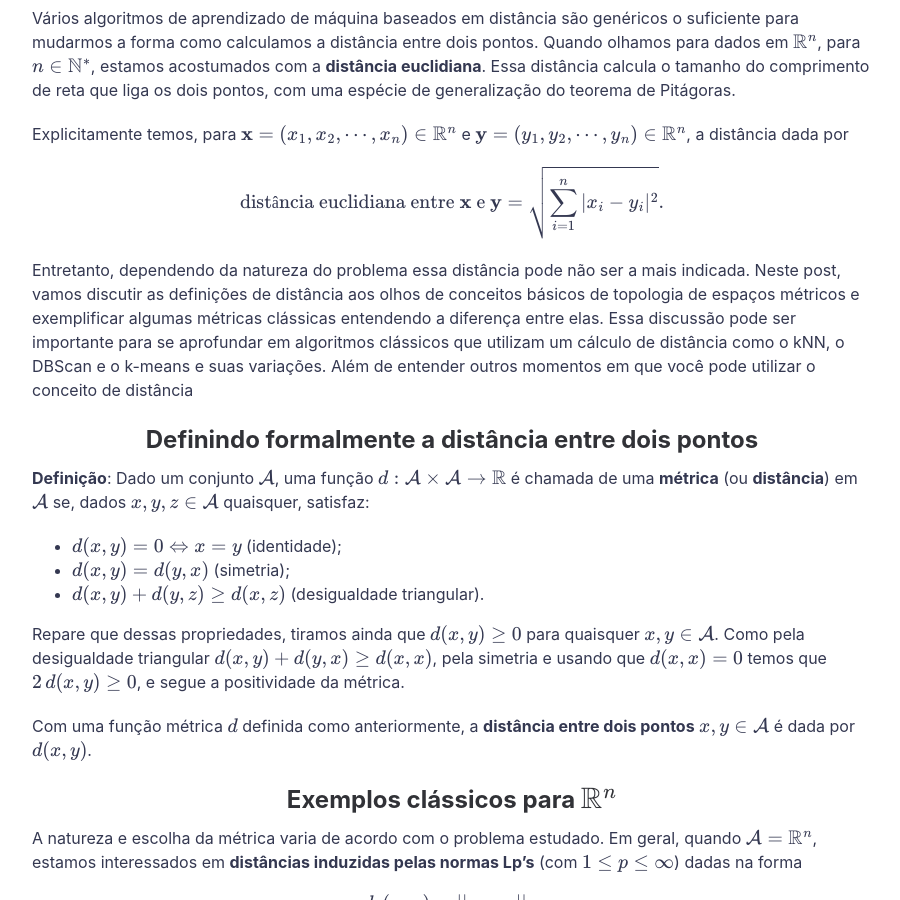
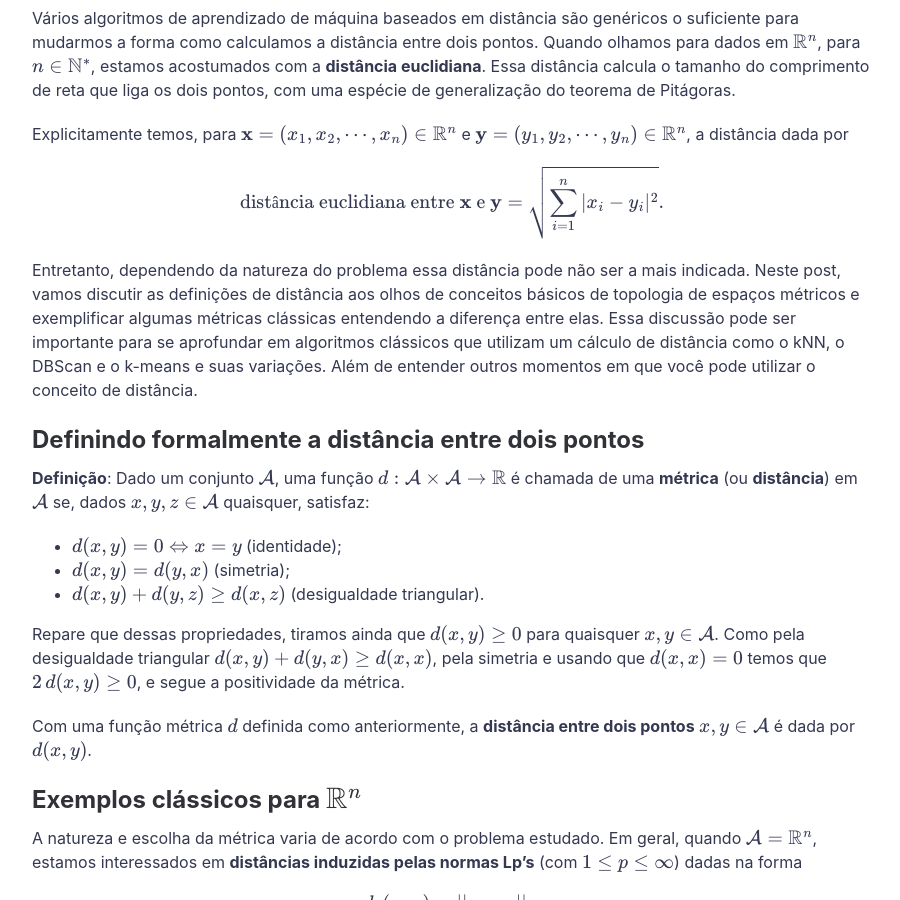
Before and after one commit to vitaliset/vitaliset.github.io, a Jekyll site: the page built from _posts/2020-07-19-distancia.md, in a window 1280 px wide and 900 px high, scrolled down 974 px. Shown: the whole window, without its empty margins (188-1088 px from the left). Built offline with Jekyll 4.4.1, drawn with Linux system fonts in a browser that asks for light colours; formulas are drawn with MathJax 3; a script that is not in the unit is left out.

```diff
--- a/_posts/2020-07-19-distancia.md
+++ b/_posts/2020-07-19-distancia.md
@@ -31,9 +31,9 @@ $$
 \end{equation*}
 $$
 
-Entretanto, dependendo da natureza do problema essa distância pode não ser a mais indicada. Neste post, vamos discutir as definições de distância aos olhos de conceitos básicos de topologia de espaços métricos e exemplificar algumas métricas clássicas entendendo a diferença entre elas. Essa discussão pode ser importante para se aprofundar em algoritmos clássicos que utilizam um cálculo de distância como o kNN, o DBScan e o k-means e suas variações. Além de entender outros momentos em que você pode utilizar o conceito de distância
+Entretanto, dependendo da natureza do problema essa distância pode não ser a mais indicada. Neste post, vamos discutir as definições de distância aos olhos de conceitos básicos de topologia de espaços métricos e exemplificar algumas métricas clássicas entendendo a diferença entre elas. Essa discussão pode ser importante para se aprofundar em algoritmos clássicos que utilizam um cálculo de distância como o kNN, o DBScan e o k-means e suas variações. Além de entender outros momentos em que você pode utilizar o conceito de distância.
 
-##  <center>Definindo formalmente a distância entre dois pontos</center>
+##  Definindo formalmente a distância entre dois pontos
 
 **Definição**: Dado um conjunto $\mathcal{A}$, uma função $d:\mathcal{A}\times\mathcal{A}\to \mathbb{R}$ é chamada de uma **métrica** (ou **distância**) em $\mathcal{A}$ se, dados $x,y,z\in\mathcal{A}$ quaisquer, satisfaz:
 
@@ -45,7 +45,7 @@ Repare que dessas propriedades, tiramos ainda que $d(x,y)\geq 0$ para quaisquer
 
 Com uma função métrica $d$ definida como anteriormente, a **distância entre dois pontos** $x,y\in \mathcal{A}$ é dada por $d(x,y)$.
 
-##  <center>Exemplos clássicos para $\mathbb{R}^n$</center>
+##  Exemplos clássicos para $\mathbb{R}^n$
 
 
 A natureza e escolha da métrica varia de acordo com o problema estudado. Em geral, quando $\mathcal{A}=\mathbb{R}^n$, estamos interessados em **distâncias induzidas pelas normas Lp's** (com $1\leq p \leq \infty$) dadas na forma
@@ -77,7 +77,7 @@ $$
 
 A métrica $d_\infty$ é também conhecida como **distância de Chebyshev**. Um outro nome clássico para a métrica $d_1$ é **distância de Manhattan**.
 
-###  <center>Diferentes bolas do $\mathbb{R}^n$</center>
+###  Diferentes bolas do $\mathbb{R}^n$
 
 Para ilustrar como essa diferentes formas de medir distância funcionam, vamos definir um conceito primordial de topologia de espaços métricos: a bola aberta. A noção de bola tenta dar um significado para a pergunta: _"O que significa ter um elemento perto de outro?"_.
 
```
Also changed, not shown: other parts of _posts/2020-07-19-distancia.md (+1 -1 lines), assets/img/distancia/imagem1.jpg, assets/img/distancia/imagem4.jpg, assets/img/distancia/imagem5.jpg, assets/img/posts/coverdistancia.jpg (added), assets/img/posts/coverdistancia_lg.jpg (added), assets/img/posts/coverdistancia_md.jpg (added), assets/img/posts/coverdistancia_placehold.jpg (added), assets/img/posts/coverdistancia_sm.jpg (added), assets/img/posts/coverdistancia_thumb.jpg (added), assets/img/posts/coverdistancia_thumb@2x.jpg (added), assets/img/posts/coverdistancia_xs.jpg (added).
